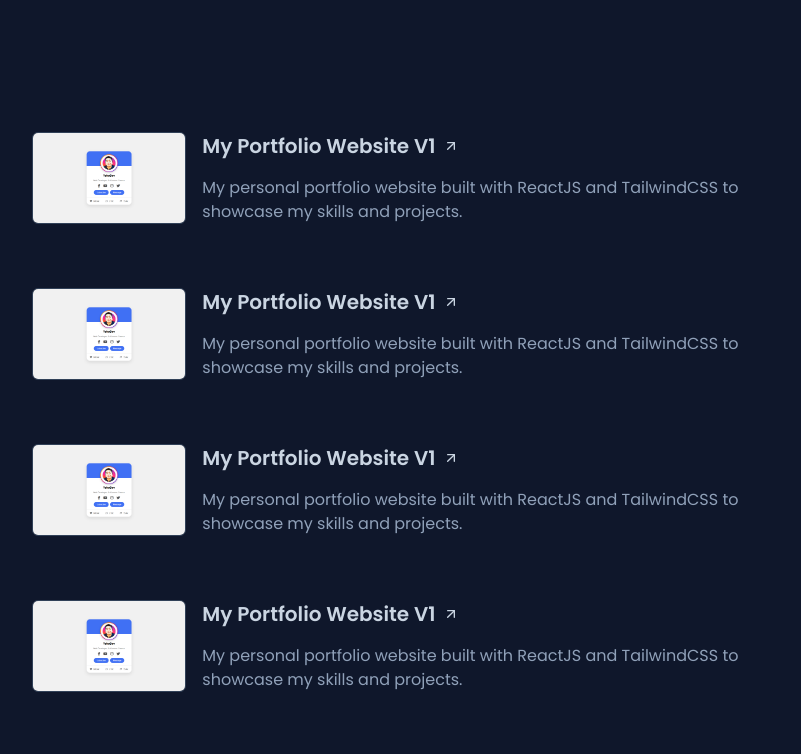
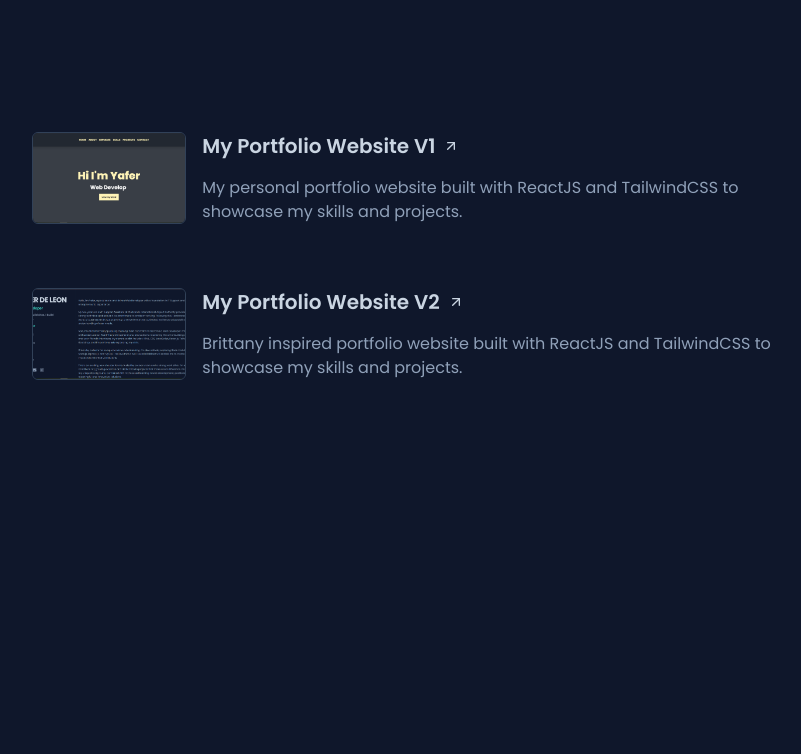
Before and after one commit to yaferdln/yaferdeleon, a React (Vite) app: page / in a window 1280 px wide. Shown: the part 1640-2394 px from the top of the page, without its empty margins (435-1236 px from the left). Built offline with nearby package versions, Linux system fonts and the light colour scheme.

Commit message:
initial commit

```diff
--- a/src/constants/projectsData.js
+++ b/src/constants/projectsData.js
@@ -3,70 +3,14 @@ export const PROJECTS_DATA = [
     title: "My Portfolio Website V1",
     description:
       "My personal portfolio website built with ReactJS and TailwindCSS to showcase my skills and projects.",
-    image: "/projects/yaferdln.github.io_Profle-Card-UI.png",
+    image: "/projects/portfoliov1.png",
     demoLink: "https://yaferdev.vercel.app/",
   },
   {
-    title: "My Portfolio Website V1",
+    title: "My Portfolio Website V2",
     description:
-      "My personal portfolio website built with ReactJS and TailwindCSS to showcase my skills and projects.",
-    image: "/projects/yaferdln.github.io_Profle-Card-UI.png",
-    demoLink: "https://yaferdev.vercel.app/",
-  },
-  {
-    title: "My Portfolio Website V1",
-    description:
-      "My personal portfolio website built with ReactJS and TailwindCSS to showcase my skills and projects.",
-    image: "/projects/yaferdln.github.io_Profle-Card-UI.png",
-    demoLink: "https://yaferdev.vercel.app/",
-  },
-  {
-    title: "My Portfolio Website V1",
-    description:
-      "My personal portfolio website built with ReactJS and TailwindCSS to showcase my skills and projects.",
-    image: "/projects/yaferdln.github.io_Profle-Card-UI.png",
-    demoLink: "https://yaferdev.vercel.app/",
-  },
-  {
-    title: "My Portfolio Website V1",
-    description:
-      "My personal portfolio website built with ReactJS and TailwindCSS to showcase my skills and projects.",
-    image: "/projects/yaferdln.github.io_Profle-Card-UI.png",
-    demoLink: "https://yaferdev.vercel.app/",
-  },
-  {
-    title: "My Portfolio Website V1",
-    description:
-      "My personal portfolio website built with ReactJS and TailwindCSS to showcase my skills and projects.",
-    image: "/projects/yaferdln.github.io_Profle-Card-UI.png",
-    demoLink: "https://yaferdev.vercel.app/",
-  },
-  {
-    title: "My Portfolio Website V1",
-    description:
-      "My personal portfolio website built with ReactJS and TailwindCSS to showcase my skills and projects.",
-    image: "/projects/yaferdln.github.io_Profle-Card-UI.png",
-    demoLink: "https://yaferdev.vercel.app/",
-  },
-  {
-    title: "My Portfolio Website V1",
-    description:
-      "My personal portfolio website built with ReactJS and TailwindCSS to showcase my skills and projects.",
-    image: "/projects/yaferdln.github.io_Profle-Card-UI.png",
-    demoLink: "https://yaferdev.vercel.app/",
-  },
-  {
-    title: "My Portfolio Website V1",
-    description:
-      "My personal portfolio website built with ReactJS and TailwindCSS to showcase my skills and projects.",
-    image: "/projects/yaferdln.github.io_Profle-Card-UI.png",
-    demoLink: "https://yaferdev.vercel.app/",
-  },
-  {
-    title: "My Portfolio Website V1",
-    description:
-      "My personal portfolio website built with ReactJS and TailwindCSS to showcase my skills and projects.",
-    image: "/projects/yaferdln.github.io_Profle-Card-UI.png",
-    demoLink: "https://yaferdev.vercel.app/",
+      "Brittany inspired portfolio website built with ReactJS and TailwindCSS to showcase my skills and projects.",
+    image: "/projects/portfoliov2.png",
+    demoLink: "https://yaferdeleon.netlify.app/",
   },
 ];
```
Also changed, not shown: public/projects/portfoliov1.png (added), public/projects/portfoliov2.png (added).
